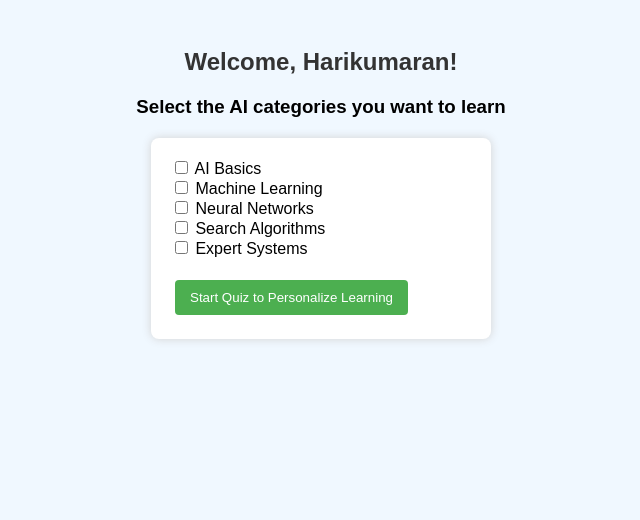
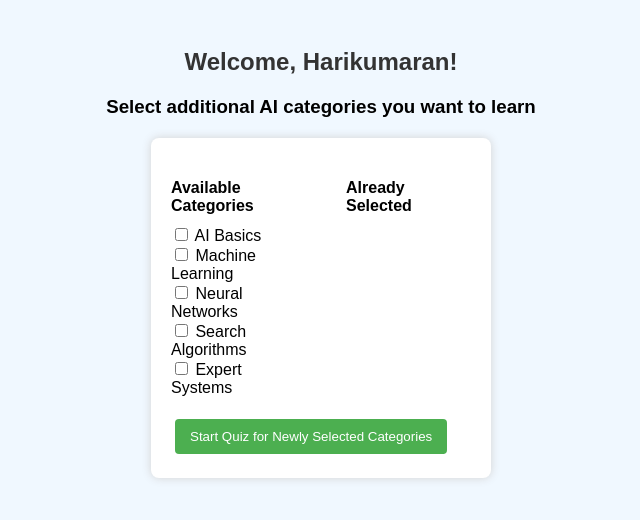
Before and after one commit to Harikumaran906/thesis-personalized-chatbot, a Flask app: page /select_topics in a window 1280 px wide. Shown: the top 520 px of the page, without its empty margins (319-959 px from the left). Run offline with Flask 3, Linux system fonts and the light colour scheme; a user stored in the database is signed in; data that the repository does not hold is empty; some libraries are stand-ins or nearby versions.

Commit message:
flow change

```diff
--- a/backend/app.py
+++ b/backend/app.py
@@ -39,6 +39,7 @@ def register():
         session['username'] = user[1]
         return redirect('/main')
     return render_template('register.html')
+
 
 @app.route('/diagnostic', methods=['POST'])
 def diagnostic():
@@ -379,28 +380,38 @@ def select_topics():
     if 'user_id' not in session:
         return redirect('/login')
     user_id = session['user_id']
+    all_categories = ['AI Basics', 'Machine Learning', 'Neural Networks', 'Search Algorithms', 'Expert Systems']
     if request.method == 'POST':
         selected_categories = request.form.getlist('categories')
+        previously_selected_ids = get_pref_topic(user_id)
         all_topics = get_all_topics()
-        topic_ids = []
+        prev_titles = [title for tid, title in all_topics if tid in previously_selected_ids]
+        previously_selected_categories = set(categorize_topic(title) for title in prev_titles)
+        new_categories = [cat for cat in selected_categories if cat not in previously_selected_categories]
+        new_topic_ids = []
         for tid, title in all_topics:
-            category = categorize_topic(title)
-            if category in selected_categories:
-                topic_ids.append(tid)
-
-        save_pref_topics(user_id, topic_ids)
+            if categorize_topic(title) in new_categories:
+                new_topic_ids.append(tid)
+        save_pref_topics(user_id, previously_selected_ids + new_topic_ids)
         user = get_user_by_id(user_id)
-        selected_titles = [title for tid, title in all_topics if tid in topic_ids]
-        selected_categories = set(categorize_topic(title) for title in selected_titles)
         all_questions = initial_tst_qn()
-        questions = [q for q in all_questions if q["category"] in selected_categories][:25]
+        questions = [q for q in all_questions if q["category"] in new_categories][:25]
         return render_template('diagnostic.html',
                                diagnostic_questions=questions,
                                username=user[1],
                                password=user[2],
                                birthdate=user[3],
                                answer_length=user[4])
-    return render_template('pref_topic.html', username=session['username'])
+    all_topics = get_all_topics()
+    selected_topic_ids = get_pref_topic(user_id)
+    selected_titles = [title for tid, title in all_topics if tid in selected_topic_ids]
+    selected_categories = list(set(categorize_topic(title) for title in selected_titles))
+
+    return render_template('pref_topic.html',
+                           username=session['username'],
+                           all_categories=all_categories,
+                           selected_categories=selected_categories)
+
 
 if __name__ == '__main__':
     app.run(debug=True)
--- a/backend/templates/menu.html
+++ b/backend/templates/menu.html
@@ -11,6 +11,7 @@
     <p>Welcome, {{ username }}!</p>
 
     <div>
+        <button onclick="location.href='/select_topics'">Choose Topics</button><br><br>
         <button onclick="location.href='/chat'">Start Guided Learning</button><br><br>
         <button onclick="location.href='/profile'">View Profile</button><br><br>
         <button onclick="location.href='/chat_history'">Chat History</button><br><br>
--- a/backend/templates/pref_topic.html
+++ b/backend/templates/pref_topic.html
@@ -3,20 +3,49 @@
 <head>
     <title>Select Preferred Categories</title>
     <link rel="stylesheet" href="/static/style.css">
+    <style>
+        .category-container {
+            display: flex;
+            gap: 50px;
+        }
+        .category-list {
+            width: 45%;
+        }
+        .category-list h4 {
+            margin-bottom: 10px;
+        }
+    </style>
 </head>
 <body>
     <h2>Welcome, {{ username }}!</h2>
-    <h3>Select the AI categories you want to learn</h3>
+    <h3>Select additional AI categories you want to learn</h3>
 
     <form method="POST">
-        <label><input type="checkbox" name="categories" value="AI Basics"> AI Basics</label><br>
-        <label><input type="checkbox" name="categories" value="Machine Learning"> Machine Learning</label><br>
-        <label><input type="checkbox" name="categories" value="Neural Networks"> Neural Networks</label><br>
-        <label><input type="checkbox" name="categories" value="Search Algorithms"> Search Algorithms</label><br>
-        <label><input type="checkbox" name="categories" value="Expert Systems"> Expert Systems</label><br>
+        <div class="category-container">
+            <!-- Unselected categories (as checkboxes) -->
+            <div class="category-list">
+                <h4>Available Categories</h4>
+                {% for category in all_categories %}
+                    {% if category not in selected_categories %}
+                        <label>
+                            <input type="checkbox" name="categories" value="{{ category }}">
+                            {{ category }}
+                        </label><br>
+                    {% endif %}
+                {% endfor %}
+            </div>
+
+            <!-- Already selected categories -->
+            <div class="category-list">
+                <h4>Already Selected</h4>
+                {% for category in selected_categories %}
+                    <p>{{ category }}</p>
+                {% endfor %}
+            </div>
+        </div>
 
         <br>
-        <input type="submit" value="Start Quiz to Personalize Learning">
+        <input type="submit" value="Start Quiz for Newly Selected Categories">
     </form>
 </body>
 </html>
```
